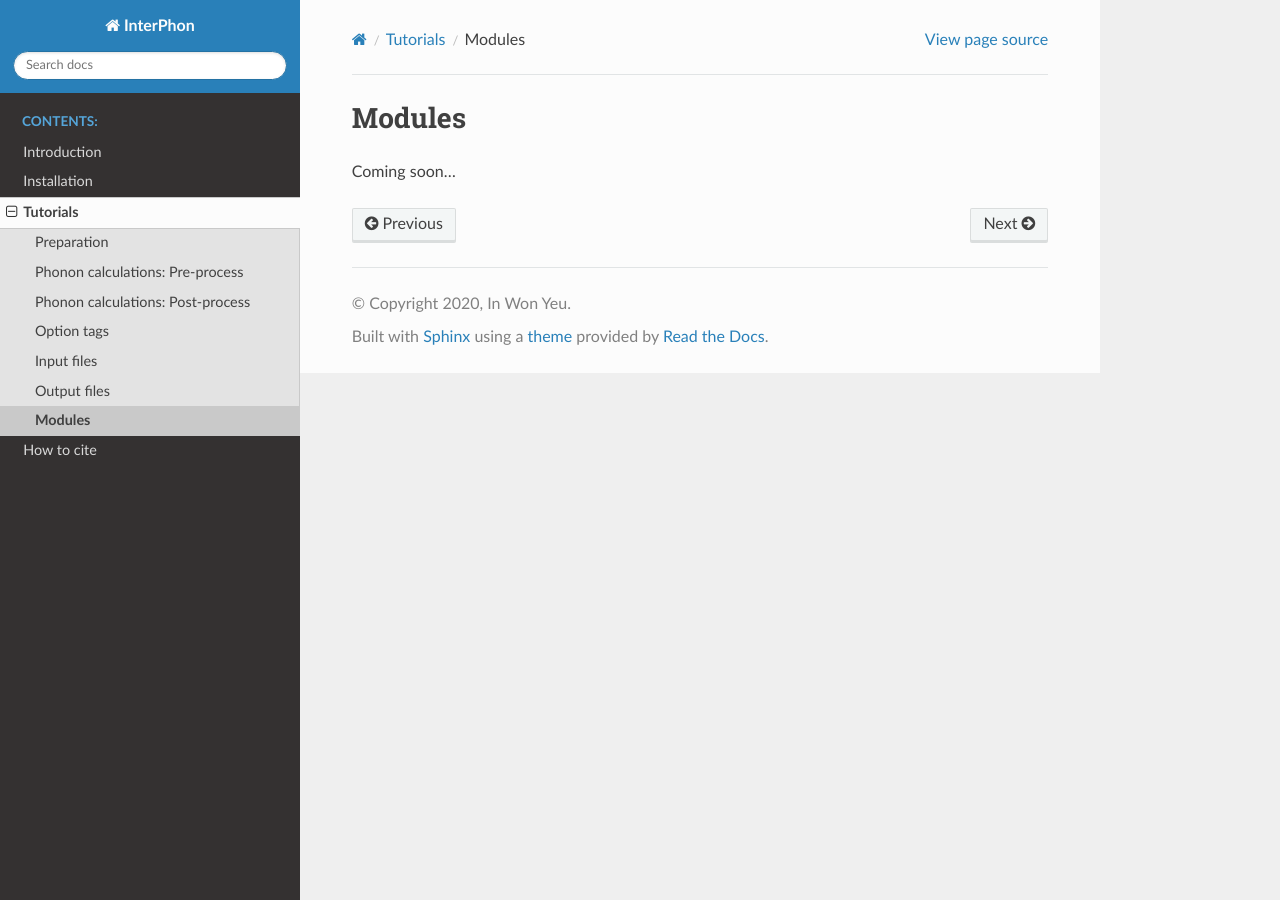
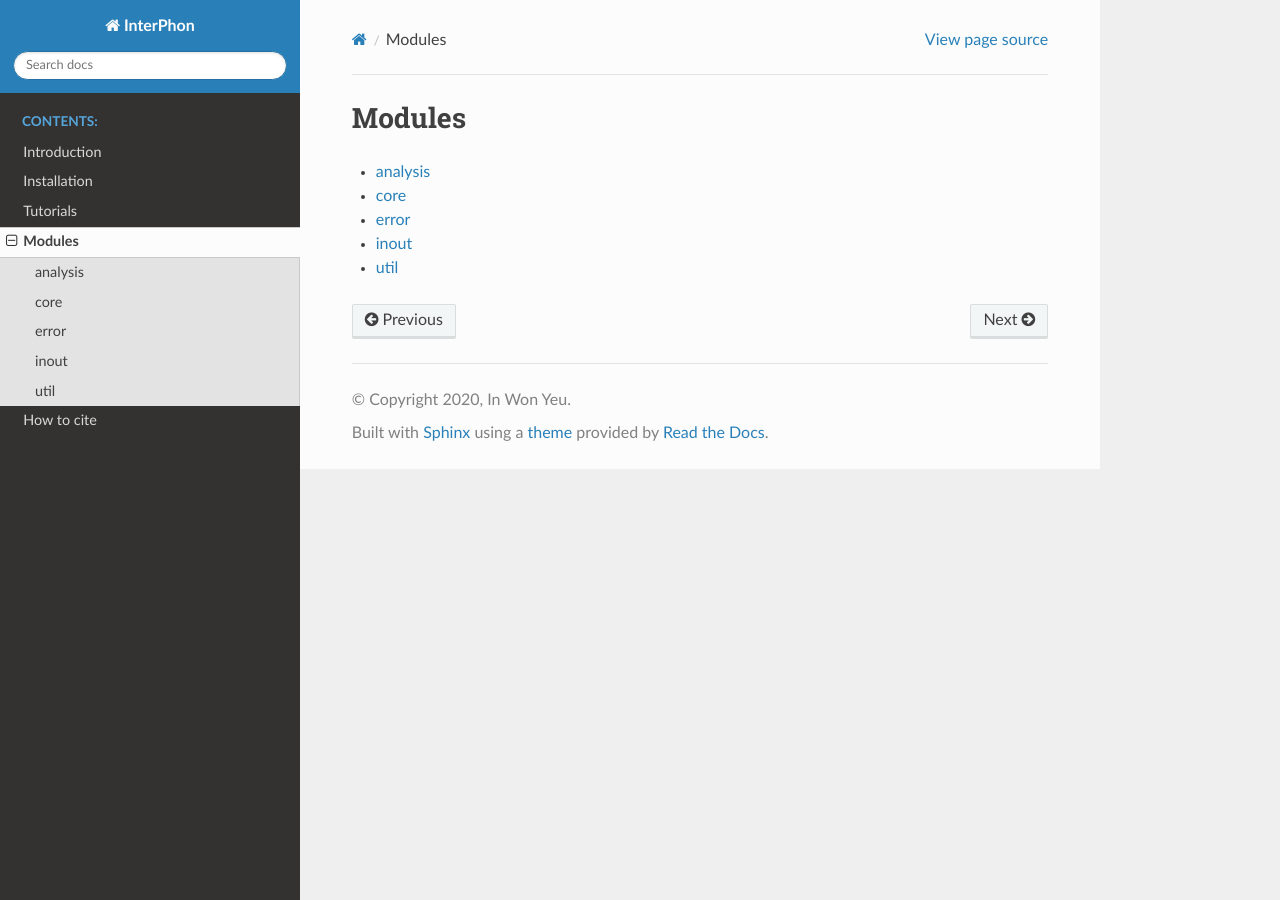
Before and after one commit to InWonYeu/interphon, a Sphinx documentation site: the page built from docs/source/modules.rst, in a window 1280 px wide. Built offline with Sphinx 7.4.7 and the Read the Docs theme 2.0.0, drawn with Linux system fonts in a browser that asks for light colours.

Commit message:
Add files via upload

```diff
--- a/docs/source/conf.py
+++ b/docs/source/conf.py
@@ -30,8 +30,7 @@
 # Add any Sphinx extension module names here, as strings. They can be
 # extensions coming with Sphinx (named 'sphinx.ext.*') or your custom
 # ones.
-extensions = [
-]
+extensions = ['sphinx.ext.autodoc']
 
 # Add any paths that contain templates here, relative to this directory.
 templates_path = ['_templates']
@@ -52,4 +51,4 @@
 # Add any paths that contain custom static files (such as style sheets) here,
 # relative to this directory. They are copied after the builtin static files,
 # so a file named "default.css" will overwrite the builtin "default.css".
-html_static_path = ['_static']
+# html_static_path = ['_static']
--- /dev/null
+++ b/docs/source/error.rst
@@ -0,0 +1,6 @@
+=====
+error
+=====
+
+.. automodule:: error.error
+    :members:
--- a/docs/source/index.rst
+++ b/docs/source/index.rst
@@ -23,6 +23,7 @@ If you have any questions or issues, please contact:
 Version report
 **************
 
+* `InterPhon version 1.4.0 <https://github.com/InWonYeu/interphon/tree/v1.3.0>`_ released (01 July 2021)
 * `InterPhon version 1.3.0 <https://github.com/InWonYeu/interphon/tree/v1.3.0>`_ released (29 April 2021)
 * `InterPhon version 1.1.0 <https://github.com/InWonYeu/interphon/tree/v1.1.0>`_ released (20 April 2021)
 * `InterPhon version 1.0.0 <https://github.com/InWonYeu/interphon/tree/v1.0.0>`_ released (12 April 2021)
@@ -36,6 +37,7 @@ Version report
    introduction
    installation
    tutorials
+   modules
    how_to_cite
 
 Indices and tables
--- a/docs/source/modules.rst
+++ b/docs/source/modules.rst
@@ -2,4 +2,10 @@
 Modules
 =======
 
-Coming soon...
+.. toctree::
+
+   analysis
+   core
+   error
+   inout
+   util
--- a/docs/source/option_tags.rst
+++ b/docs/source/option_tags.rst
@@ -130,7 +130,7 @@ Basic option tags
     $ interphon -sc SUPERCELL
 
 8. --symmetry_off, -sym_off
--------------------
+---------------------------
 ::
 
     help = Flag to the usage of symmetry operation
--- a/docs/source/tutorials.rst
+++ b/docs/source/tutorials.rst
@@ -12,4 +12,3 @@ The following tutorials explain the method of **InterPhon** usage.
    option_tags
    input_files
    output_files
-   modules
```
Also changed, not shown: docs/source/analysis.rst (added, +15 -0 lines), docs/source/core.rst (added, +21 -0 lines), docs/source/inout.rst (added, +12 -0 lines), docs/source/util.rst (added, +18 -0 lines).
